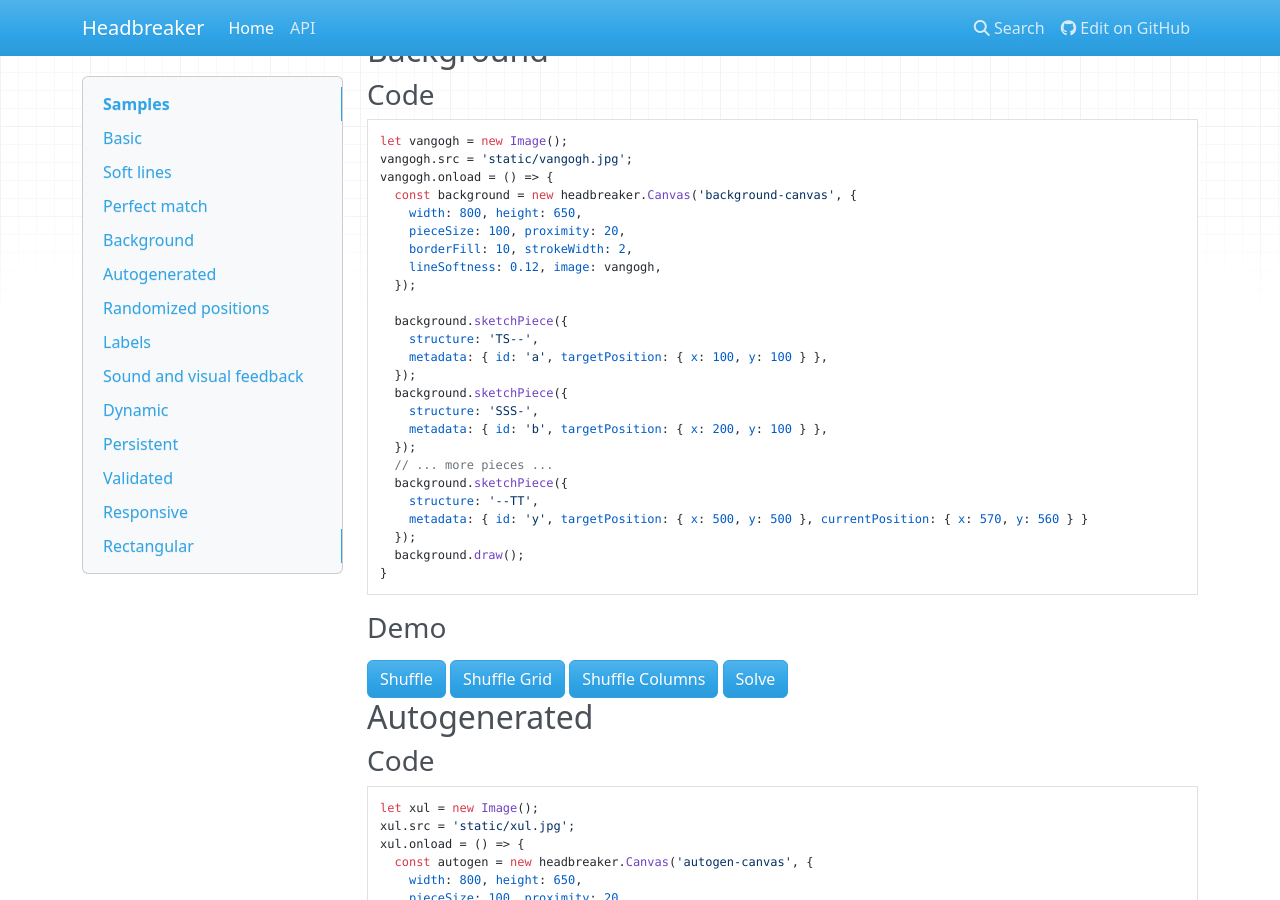
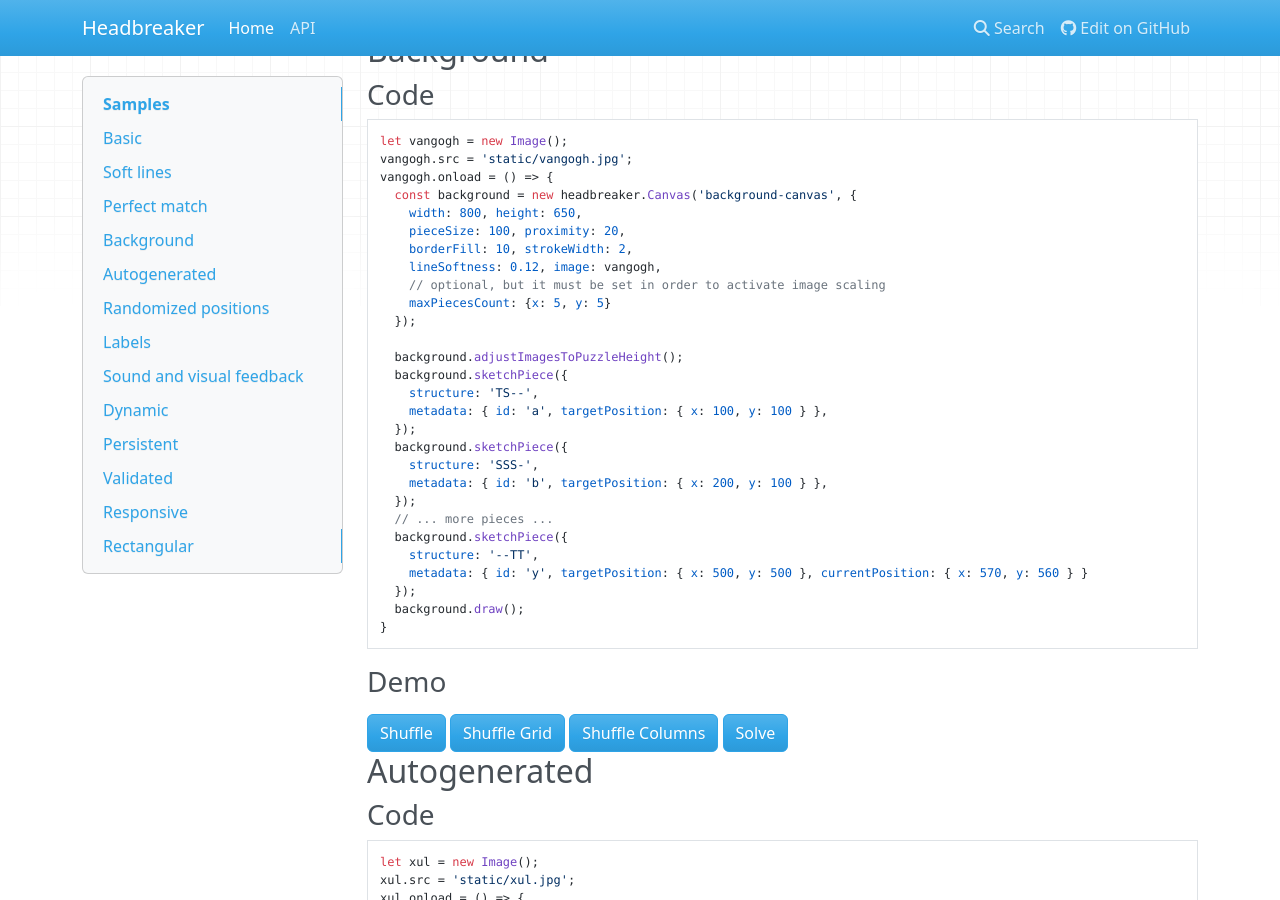
Before and after one commit to flbulgarelli/headbreaker, an MkDocs documentation site: the page built from docs/index.md, in a window 1280 px wide and 900 px high, scrolled down 1626 px. Built offline with MkDocs 1.6.1, drawn with Linux system fonts in a browser that asks for light colours; nearby versions of some CDN libraries.

Commit message:
Adjust vangogh image in demo

```diff
--- a/docs/index.md
+++ b/docs/index.md
@@ -115,8 +115,11 @@ vangogh.onload = () => {
     pieceSize: 100, proximity: 20,
     borderFill: 10, strokeWidth: 2,
     lineSoftness: 0.12, image: vangogh,
+    // optional, but it must be set in order to activate image scaling
+    maxPiecesCount: {x: 5, y: 5}
   });
 
+  background.adjustImagesToPuzzleHeight();
   background.sketchPiece({
     structure: 'TS--',
     metadata: { id: 'a', targetPosition: { x: 100, y: 100 } },
--- a/docs/js/demo.js
+++ b/docs/js/demo.js
@@ -146,8 +146,11 @@ vangogh.onload = () => {
     pieceSize: 100, proximity: 20,
     borderFill: 10, strokeWidth: 2,
     lineSoftness: 0.12, image: vangogh,
+    // optional, but it must be set in order to activate image scaling
+    maxPiecesCount: {x: 5, y: 5}
   });
 
+  background.adjustImagesToPuzzleHeight();
   background.sketchPiece({
     structure: 'TS--',
     metadata: { id: 'a', targetPosition: { x: 100, y: 100 } },
```
